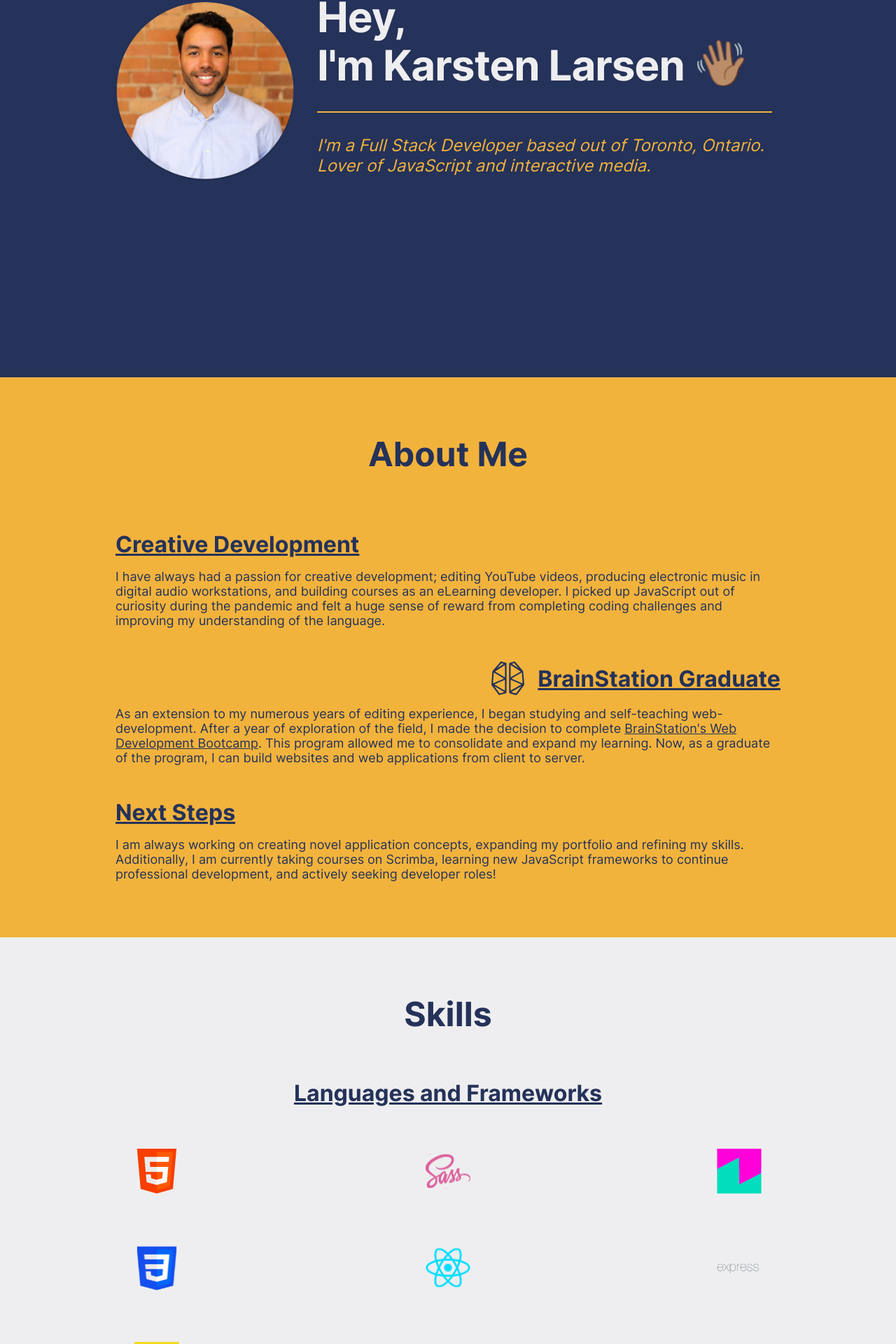
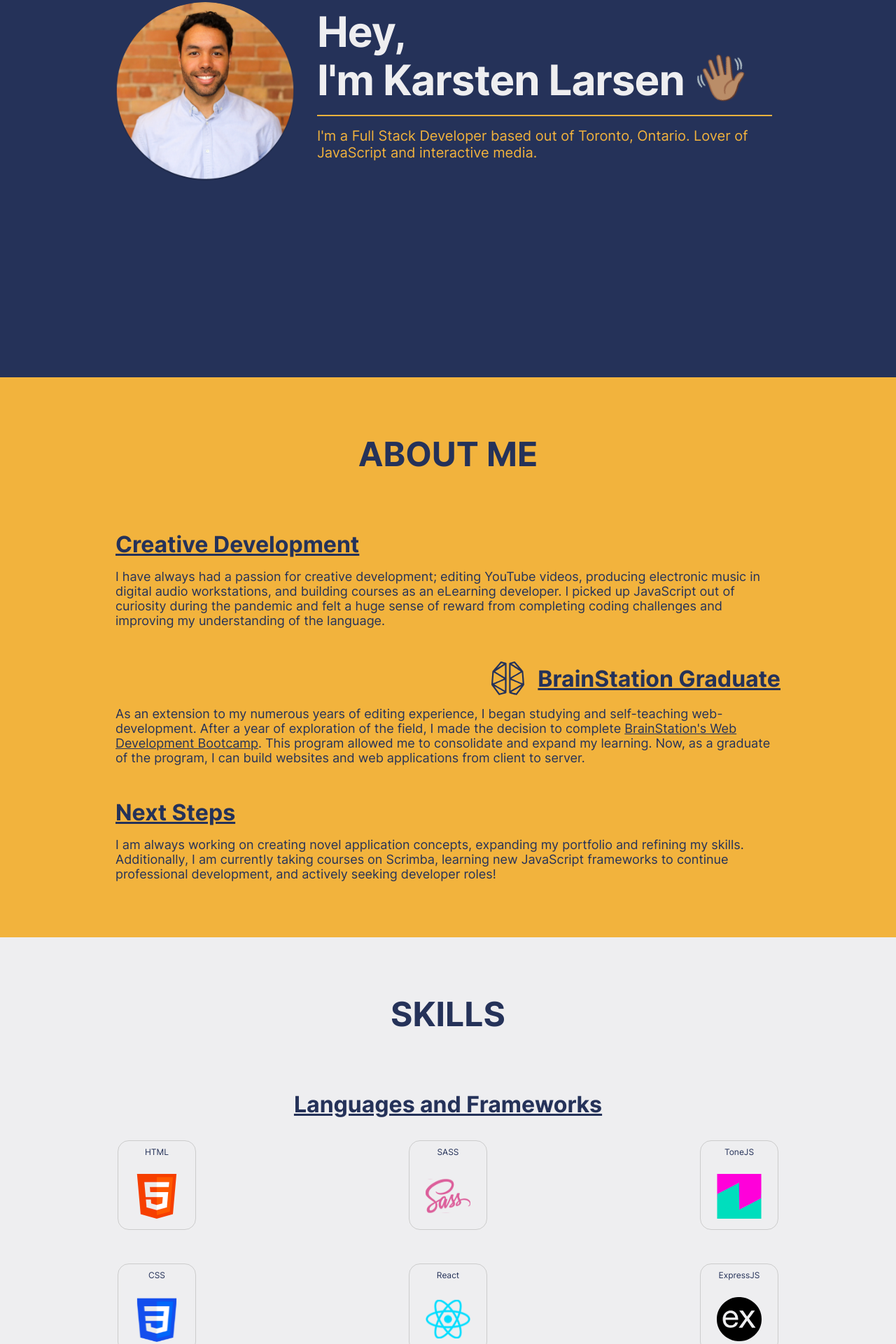
Before and after one commit to karst-larsen/portfolio, a React (Create React App) app: page / in a window 1280 px wide. Shown: the part 261-2181 px from the top of the page at 70% size. Built offline with nearby package versions, Linux system fonts and the light colour scheme.

Commit message:
updated skills section icon borders, updated resume

```diff
--- a/src/App.scss
+++ b/src/App.scss
@@ -272,7 +272,7 @@
 
   @media screen and (min-width: 768px) {
     max-width: 650px;
-    margin: 2rem 100% 1rem 0;
+    margin: 1rem 100% 1rem 0;
   }
   }
 
@@ -332,13 +332,14 @@
     line-height: 80%;
     letter-spacing: -1px;
     line-height: 1.1;
-    padding-bottom: 1rem;
     font-size: 2.25rem;
     text-align: left;
+    padding-bottom: 1rem;
 
     @media screen and (min-width: 768px) {
       width: 100%;
       font-size: 3.75rem;
+      padding-bottom: 0;
       }
 
   }
@@ -396,11 +397,14 @@
     width: 100%;
     max-width: 21.875rem;
     color: #F2B33D;
+    position: relative;
+    left: -0.35rem;
 
     @media screen and (min-width: 768px) {
       width: 100%;
       max-width: 100%;
-      font-size: 1.5rem;
+      font-size: 1.25rem;
+      left: 0;
     }
   }
 }
@@ -538,29 +542,48 @@
 
   &__icon-label {
     margin-bottom: 0.5rem;
-    opacity: 0;
-    transform: translateY(1rem) scale(0.5, 0.5);
+    // opacity: 0;
+    // transform: translateY(1rem) scale(0.5, 0.5);
     transition: all 0.2s ease-in-out;
     color: #253259;
-    font-weight: bold;
+    font-size: .75rem;
+    text-align: center;
+    // font-weight: bold;
+    padding: 0.5rem;
+    margin: 0;
   }
 
   &__icon-box {
     display: flex;
     flex-direction: column;
     align-items: center;
-    width: 7rem;
+    width: 5.5rem;
+    height: 6.5rem;
     cursor: pointer;
+    border-radius: 1rem;
+    border: 1px solid #CCC;
+    transition: all 0.1s ease-in-out;
+
+    @media screen and (min-width: 768px) {
+      width: 7rem;
+      height: 8rem;
+    }
+
 
     &:hover {
+      box-shadow: 0px 0px 8px #ccc;
+      transition: all 0.2s ease-in-out;
+
       .skills__icon-label {
         opacity: 1;
         transform: translateY(0) scale(1, 1);
-        transition: all 0.2s ease-in-out;
+        transition: all 0.1s ease-in-out;
       }
+
 
       .skills__icon {
         animation: wiggle 0.2s ease-in-out infinite;
+        transition: all 0.1s ease-in-out;
       }
     }
 
@@ -588,7 +611,7 @@
     display: inline-block;
     font-size: 1.3125rem;
     font-weight: bold;
-    margin: 1rem 0;
+    margin: 2rem 0;
     color: #253259;
 
     @media screen and (min-width: 768px) {
@@ -601,6 +624,7 @@
     flex-direction: column;
     justify-content: center;
     align-items: center;
+    margin-bottom: 3rem;
   }
 
   &__technology-group {
@@ -609,19 +633,14 @@
     align-items: center;
     width: 100%;
     max-width: 59rem;
-    height: 45rem;
-    max-height: 18rem;
+    height: 50rem;
+    max-height: 25rem;
     flex-wrap: wrap;
     justify-content: space-between;
     align-content: space-between;
-    margin-bottom: 2rem;
 
     @media screen and (min-width: 768px) {
-      max-height: 18rem;
-    }
-
-    @media screen and (min-width: 1280px) {
-      max-height: 25rem;
+      max-height: 30rem;
     }
   }
 
@@ -635,10 +654,9 @@
 
     &:hover, &:focus {
       animation: wiggle 0.2s ease-in-out infinite;
-
     }
 
-    @media screen and (min-width: 1280px) {
+    @media screen and (min-width: 768px) {
       padding: 1rem;
       height: 6rem;
       width: 6rem;
--- a/src/components/Contact/Contact.js
+++ b/src/components/Contact/Contact.js
@@ -7,7 +7,7 @@ function Contact() {
         <section className="contact" id="contact">
         <div className="contact__responsive-container">
           <div className="contact__text-box">
-            <h1 className="contact__cta">Contact</h1>
+            <h1 className="contact__cta">CONTACT</h1>
             <p className="contact__information">I'm looking to learn, grow, and write impactful code with a team of developers.</p>
             <p className="contact__information">For inquiries and opportunities, reach out to my channels:</p>
           </div>
--- a/src/components/NavBar/NavBar.js
+++ b/src/components/NavBar/NavBar.js
@@ -2,7 +2,7 @@ import AOS from 'aos';
 import 'aos/dist/aos.css';
 import { slide as Menu } from 'react-burger-menu'
 import { HashLink as Link } from 'react-router-hash-link'
-import resume from '../../assets/files/Karsten_ONeill-Larsen_Resume.pdf'
+import resume from '../../assets/files/Karsten_ONeill_Larsen_Resume.pdf'
 
 function NavBar() {
     AOS.init();
--- a/src/pages/HomePage/HomePage.js
+++ b/src/pages/HomePage/HomePage.js
@@ -18,7 +18,7 @@ import reactIcon from '../../assets/icons/react.svg'
 import mysqlIcon from '../../assets/icons/mysql.svg'
 import toneIcon from '../../assets/icons/tone.svg'
 import nodeIcon from '../../assets/icons/node.svg'
-import expressIcon from '../../assets/icons/express.svg'
+import expressIcon from '../../assets/icons/exprjs.svg'
 import brainstationIcon from '../../assets/icons/brainstation.svg'
 import brainstationIconBlue from '../../assets/icons/BrainStationLogoBlue.svg'
 import visualEyesLogo from '../../assets/icons/spectrumVisualEyes.png'
@@ -38,14 +38,14 @@ const HomePage = () => {
                         <span className="personal__hand" data-aos="fade-up" data-aos-duration="1000" data-aos-easing="ease-in-out" data-aos-once="true">👋🏽</span>
                         <hr className="personal__horizontal-line" data-aos="fade-right" data-aos-delay="500" data-aos-once="true" />
                     </h1>
-                    <span className="personal__header-subline personal--italic personal__position" data-aos="fade-up" data-aos-delay="750" data-aos-duration="750" data-aos-easing="ease-in-out" data-aos-once="true">I'm a Full Stack Developer based out of Toronto, Ontario. Lover of JavaScript and interactive media.</span> <br />
+                    <span className="personal__header-subline personal__position" data-aos="fade-up" data-aos-delay="750" data-aos-duration="750" data-aos-easing="ease-in-out" data-aos-once="true">I'm a Full Stack Developer based out of Toronto, Ontario. Lover of JavaScript and interactive media.</span> <br />
                     </div>
               </div>
           </div>
         </section>
         <section className="about" id="about">
           <div className="about__responsive-container">
-              <h1 className="about__header">About Me</h1>
+              <h1 className="about__header">ABOUT ME</h1>
             <div className="about__text-container">
               <h2 className="about__label">Creative Development</h2>
               <p className="about__information">I have always had a passion for creative development; editing YouTube videos, producing electronic music in digital audio workstations, and building courses as an eLearning developer. I picked up JavaScript out of curiosity during the pandemic and felt a huge sense of reward from completing coding challenges and improving my understanding of the language.</p>
@@ -64,7 +64,7 @@ const HomePage = () => {
           </div>
         </section>
         <section className="skills" id="skills">
-        <h1 className="skills__header">Skills</h1>
+        <h1 className="skills__header">SKILLS</h1>
             <div className="skills__technologies">
               <div className="skills__tech-category">
                 <h2 className="skills__label">Languages and Frameworks</h2>
@@ -152,7 +152,7 @@ const HomePage = () => {
         </section>
         <section className="projects" id="projects">
             <div className="projects__responsive-container">
-            <h2 className="projects__header">Projects</h2>
+            <h2 className="projects__header">PROJECTS</h2>
             <div className="projects__visualeyes-container">
                 <div className="projects__visualeyes-icon-logo">
                     <VisualEye />
```
Also changed, not shown: src/assets/icons/exprjs.svg (added), 1 other file (tests, documents, lock files or other folders).
